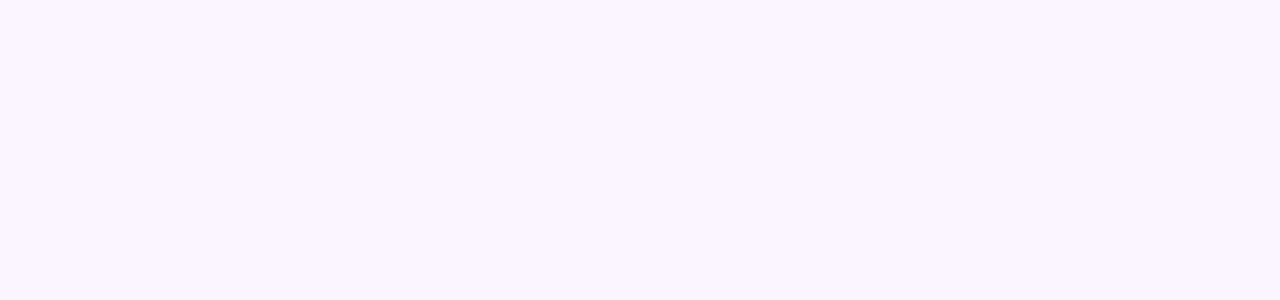
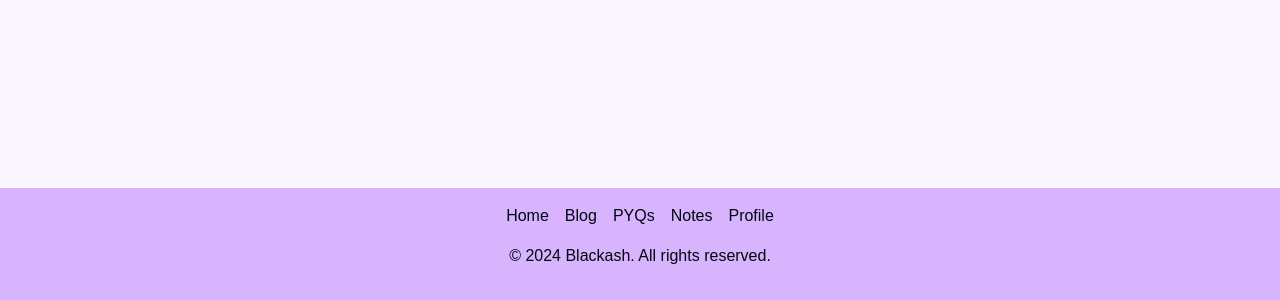
Before and after one commit to BLACK-ASH/lit-learn, a Next.js app: page / in a window 1280 px wide. Shown: the part 692-992 px from the top of the page. Before the commit the page ends 880 px from the top, so only its background shows below. Built offline with nearby package versions, Linux system fonts and the light colour scheme.

Commit message:
Footer Added

```diff
--- a/app/layout.js
+++ b/app/layout.js
@@ -2,6 +2,7 @@ import { Geist, Geist_Mono } from "next/font/google";
 import "./globals.css";
 import { ThemeProvider } from "@/components/theme-provider";
 import Navbar from "@/components/myComponents/Navbar";
+import Footer from "@/components/myComponents/Footer";
 
 const geistSans = Geist({
   variable: "--font-geist-sans",
@@ -34,6 +35,7 @@ export default function RootLayout({ children }) {
           <div className="mt-20 min-h-screen">
             {children}
           </div>
+          <Footer />
         </ThemeProvider>
       </body>
     </html>
--- /dev/null
+++ b/components/myComponents/Footer.js
@@ -0,0 +1,34 @@
+import React from 'react'
+import Link from 'next/link'
+
+const Footer = () => {
+    let navLinks = [
+        { name: "Home", path: "/" },
+        { name: "Blog", path: "/blog" },
+        { name: "PYQs", path: "/pyqs" },
+        { name: "Notes", path: "/notes" },
+        { name: "Profile", path: "/profile" },
+    ]
+
+    return (
+        <footer className='bg-purple-300 p-4 flex flex-col items-center justify-center' >
+            <ul className="flex gap-4 ">
+                {navLinks.map((link, index) => (
+                    <li className='hover:underline' key={index}>
+                        <Link href={link.path}>
+                            {link.name}
+                        </Link>
+                    </li>
+                ))}
+            </ul>
+            <div className='flex justify-between bg-purple-300 py-4 px-4 md:px-20 lg:px-40 items-center'>
+
+                <div>
+                    © 2024 <a target='_blank' href="https://github.com/BLACK-ASH/lit-learn">Blackash</a>. All rights reserved.
+                </div>
+            </div>
+        </footer>
+    )
+}
+
+export default Footer
--- a/components/myComponents/Navbar.js
+++ b/components/myComponents/Navbar.js
@@ -1,7 +1,6 @@
 "use client"
 import React, { useState, useEffect } from 'react'
 import { Menu, X } from 'lucide-react'
-import { Button } from '../ui/button'
 import Link from 'next/link'
 import { usePathname } from 'next/navigation'
 
```
